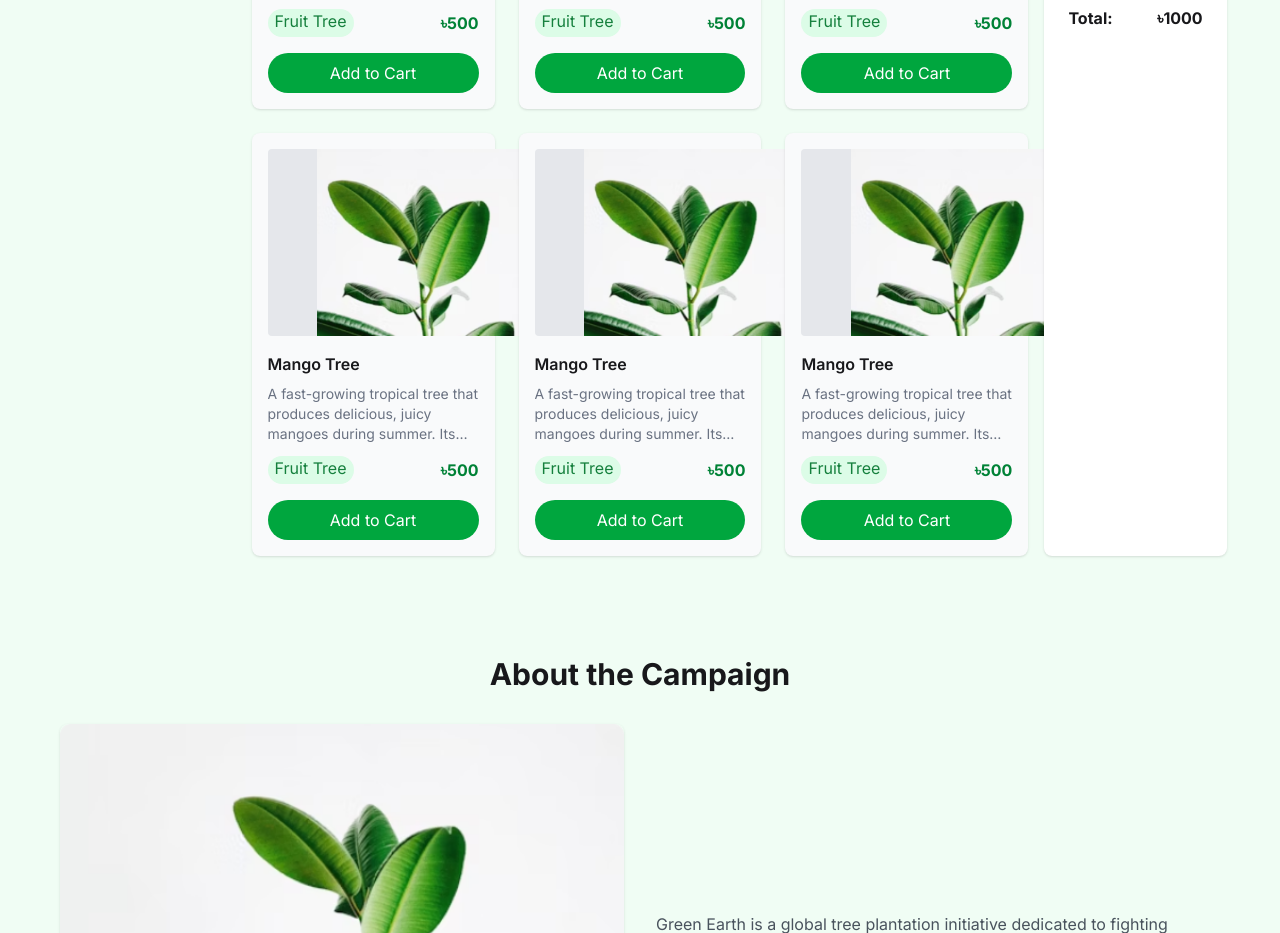
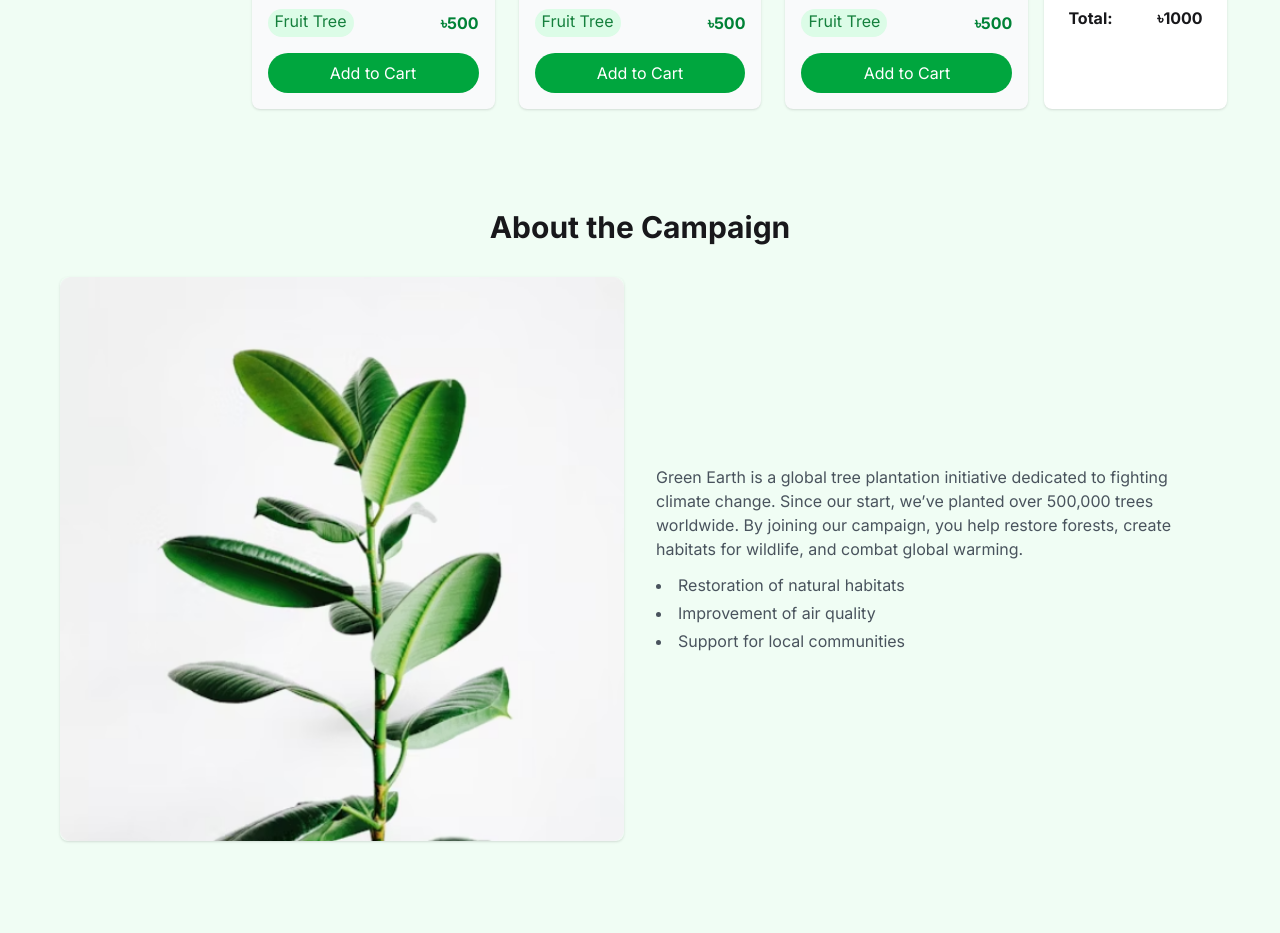
Before and after one commit to Shoybit/Assignment-06, a plain HTML site: page index.html in a window 1280 px wide. Shown: the part 920-1853 px from the top of the page. Drawn offline with nearby package versions, Linux system fonts and the light colour scheme.

Commit message:
customize

```diff
--- a/index.html
+++ b/index.html
@@ -215,95 +215,11 @@
                 </button>
               </div>
               <!-- Card  -->
-              <div
-                class="bg-gray-50 p-4 rounded-lg shadow flex flex-col h-full"
-              >
-                <div
-                  class="h-[187px] w-[312px] mb-4 flex items-center justify-center bg-gray-200 rounded overflow-hidden"
-                >
-                  <img
-                    src="./assets/cooo.png"
-                    alt="Mango Tree"
-                    class="h-full object-contain"
-                  />
-                </div>
 
-                <h3 class="font-semibold mb-2">Mango Tree</h3>
-                <p class="text-sm text-gray-500 mb-3 line-clamp-3">
-                  A fast-growing tropical tree that produces delicious, juicy
-                  mangoes during summer. Its dense green foliage provides shade
-                  and beauty to gardens.
-                </p>
-                <div class="flex justify-between items-center mb-4">
-                  <p class="text-[#15803d] bg-[#dcfce7] rounded-full w-[86px] h-[28px] text-center">Fruit Tree</p>
-                  <p class="text-green-700 font-bold">৳500</p>
-                </div>
-                <button
-                  class="mt-auto w-full bg-green-600 text-white py-2 rounded-full hover:bg-green-700 transition-colors"
-                >
-                  Add to Cart
-                </button>
-              </div>
               <!--  Card  -->
-              <div
-                class="bg-gray-50 p-4 rounded-lg shadow flex flex-col h-full"
-              >
-                <div
-                  class="h-[187px] w-[312px] mb-4 flex items-center justify-center bg-gray-200 rounded overflow-hidden"
-                >
-                  <img
-                    src="./assets/cooo.png"
-                    alt="Mango Tree"
-                    class="h-full object-contain"
-                  />
-                </div>
 
-                <h3 class="font-semibold mb-2">Mango Tree</h3>
-                <p class="text-sm text-gray-500 mb-3 line-clamp-3">
-                  A fast-growing tropical tree that produces delicious, juicy
-                  mangoes during summer. Its dense green foliage provides shade
-                  and beauty to gardens.
-                </p>
-                <div class="flex justify-between items-center mb-4">
-                  <p class="text-[#15803d] bg-[#dcfce7] rounded-full w-[86px] h-[28px] text-center">Fruit Tree</p>
-                  <p class="text-green-700 font-bold">৳500</p>
-                </div>
-                <button
-                  class="mt-auto w-full bg-green-600 text-white py-2 rounded-full hover:bg-green-700 transition-colors"
-                >
-                  Add to Cart
-                </button>
-              </div>
               <!--Card -->
-              <div
-                class="bg-gray-50 p-4 rounded-lg shadow flex flex-col h-full"
-              >
-                <div
-                  class="h-[187px] w-[312px] mb-4 flex items-center justify-center bg-gray-200 rounded overflow-hidden"
-                >
-                  <img
-                    src="./assets/cooo.png"
-                    alt="Mango Tree"
-                    class="h-full object-contain"
-                  />
-                </div>
 
-                <h3 class="font-semibold mb-2">Mango Tree</h3>
-                <p class="text-sm text-gray-500 mb-3 line-clamp-3">
-                  A fast-growing tropical tree that produces delicious, juicy
-                  mangoes during summer. Its dense green foliage provides shade
-                  and beauty to gardens.
-                </p>
-                <div class="flex justify-between items-center mb-4">
-                  <p class="text-[#15803d] bg-[#dcfce7] rounded-full w-[86px] h-[28px] text-center">Fruit Tree</p>
-                  <p class="text-green-700 font-bold">৳500</p>
-                </div>
-                <button
-                  class="mt-auto w-full bg-green-600 text-white py-2 rounded-full hover:bg-green-700 transition-colors"
-                >
-                  Add to Cart
-                </button>
-              </div>
             </div>
           </main>
 
```
